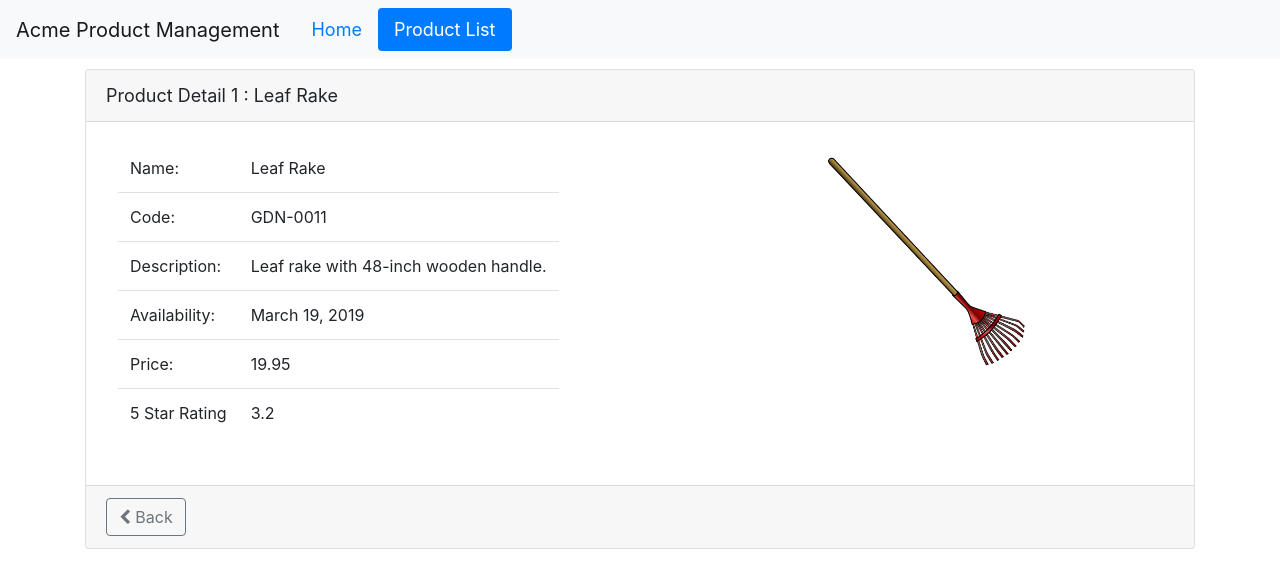
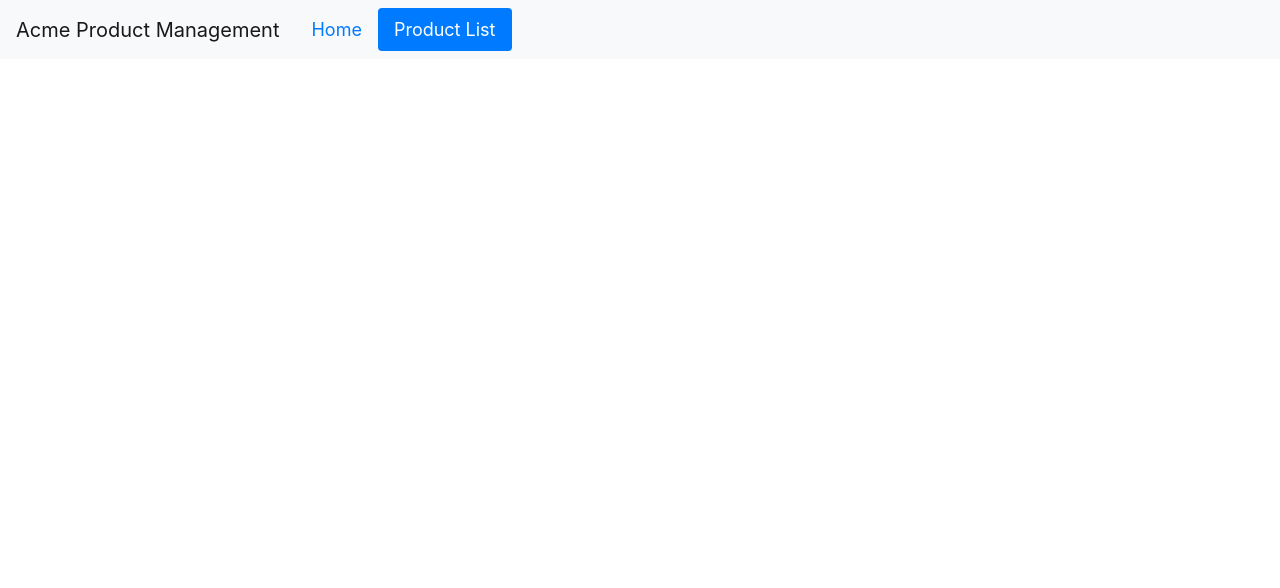
Before and after one commit to Marko-Cloud/APM, an Angular app: page /products/1 in a window 1280 px wide. Shown: the top 588 px of the page. Built offline with nearby package versions, Linux system fonts and the light colour scheme.

Commit message:
napravi observable

```diff
--- a/src/app/products/product-detail.component.ts
+++ b/src/app/products/product-detail.component.ts
@@ -2,35 +2,49 @@ import { Component, OnInit } from '@angular/core';
 import { ActivatedRoute, Router } from '@angular/router'
 
 import { IProduct } from './product';
+import { ProductService } from './product.service';
 
 @Component({
   templateUrl: './product-detail.component.html',
   styleUrls: ['./product-detail.component.css']
 })
+
 export class ProductDetailComponent implements OnInit {
 
   // Dovuci proizvode prek servisa (ProductService) i upucaj u product detail page
 
   pageTitle: string = 'Product Detail';
-  product: IProduct;
+  product: IProduct[];
+  errorMessage: string = '';
 
   constructor(private route: ActivatedRoute,
-              private router: Router) { }
+    private router: Router,
+    private productService: ProductService) { }
+
+  // getProduct(id: number) {
+  //   this.productService.getProducts().subscribe({
+  //     next: product => this.product = product,
+  //     error: err => this.errorMessage = err
+  //   });
+  // }
 
   ngOnInit() {
     let id = +this.route.snapshot.paramMap.get('id');
 
     this.pageTitle += ` ${id} `;
-    this.product = {
-      "productId": id,
-      "productName": "Leaf Rake",
-      "productCode": "GDN-0011",
-      "releaseDate": "March 19, 2019",
-      "description": "Leaf rake with 48-inch wooden handle.",
-      "price": 19.95,
-      "starRating": 3.2,
-      "imageUrl": "assets/images/leaf_rake.png"
-    }
+
+    console.log('foooooooo', this.product);
+
+    // this.product = {
+    //   "productId": id,
+    //   "productName": "Leaf Rake",
+    //   "productCode": "GDN-0011",
+    //   "releaseDate": "March 19, 2019",
+    //   "description": "Leaf rake with 48-inch wooden handle.",
+    //   "price": 19.95,
+    //   "starRating": 3.2,
+    //   "imageUrl": "assets/images/leaf_rake.png"
+    // }
   }
 
   onBack(): void {
```
